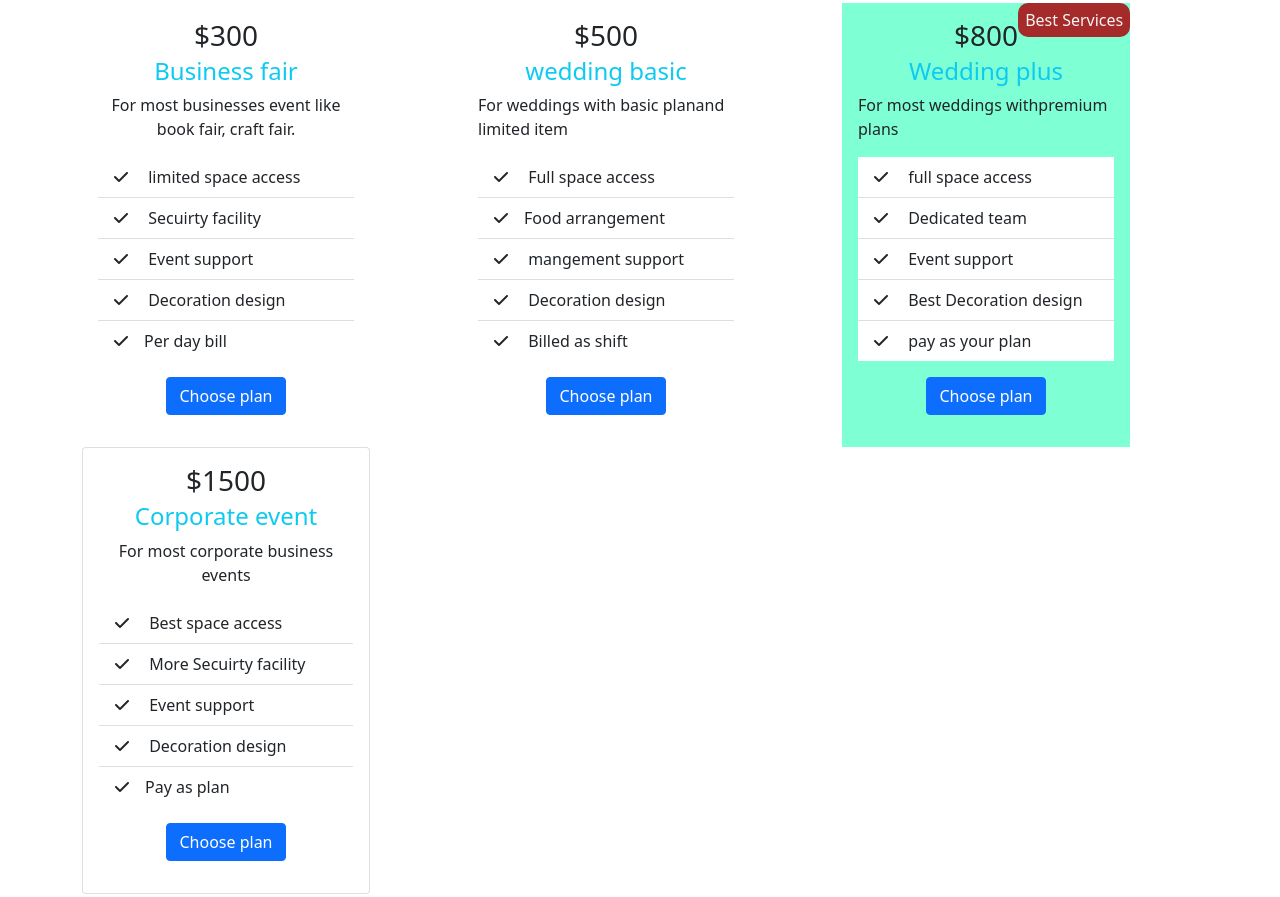
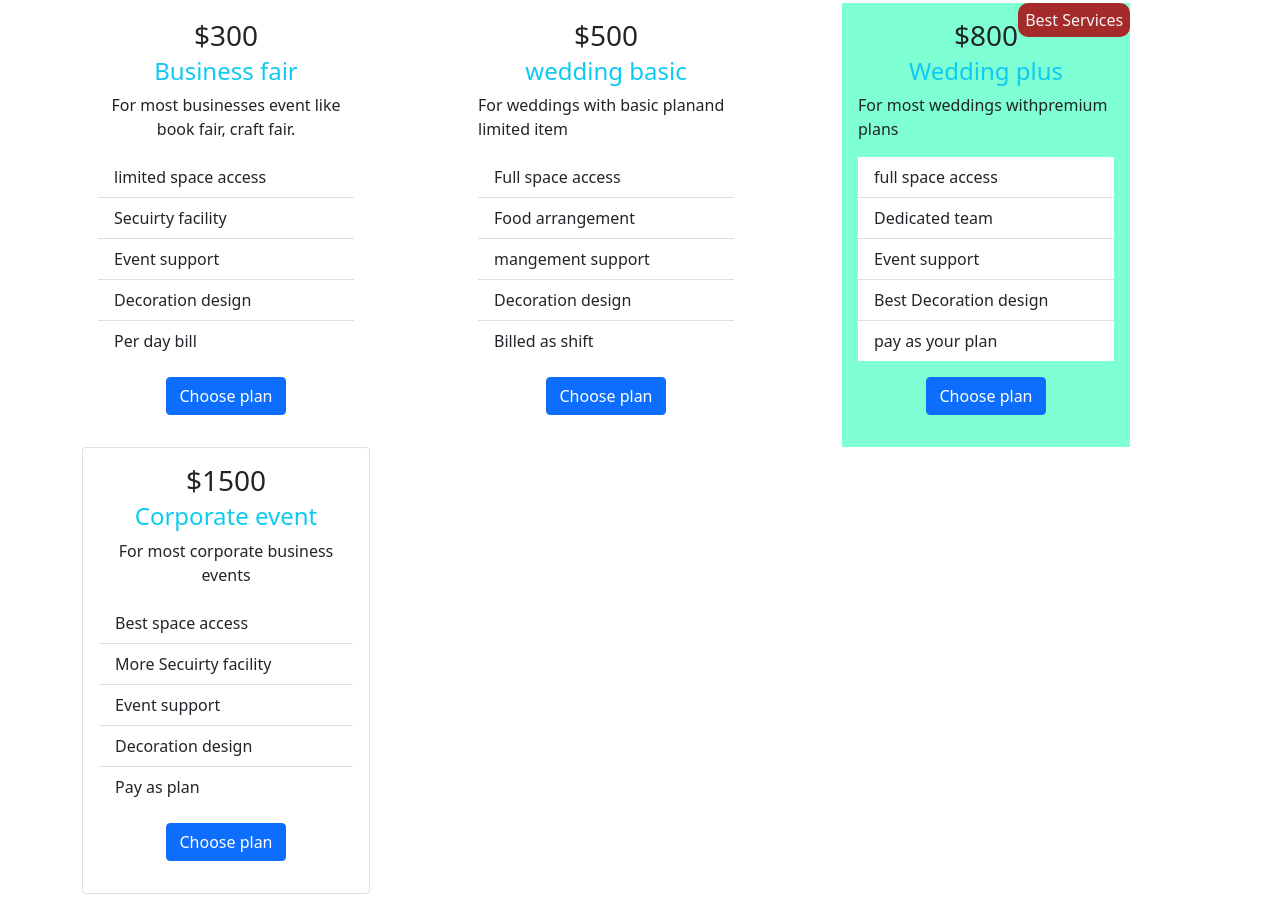
Before and after one commit to RatonRoy/convention-center, a plain HTML site: page index.html in a window 1280 px wide. Shown: the part 714-1611 px from the top of the page. Drawn offline with nearby package versions, Linux system fonts and the light colour scheme.

Commit message:
remove the font awosome icons

```diff
--- a/index.html
+++ b/index.html
@@ -7,6 +7,8 @@
   <title>Convention || Center </title>
   <!-- favicon icon  -->
   <link rel="shortcut icon" href="img/favicon.ico" type="image/x-icon">
+  <!-- font awosome icon  -->
+
   <!-- bootstrap styles  -->
   <link href="https://cdn.jsdelivr.net/npm/bootstrap@5.1.3/dist/css/bootstrap.min.css" rel="stylesheet" integrity="sha384-1BmE4kWBq78iYhFldvKuhfTAU6auU8tT94WrHftjDbrCEXSU1oBoqyl2QvZ6jIW3" crossorigin="anonymous">
   <!-- coustome styles -->
@@ -110,11 +112,11 @@
                             like book fair, craft fair.
                          </p>
                           <ul class="list-group list-group-flush text-start">
-                              <li class="list-group-item"> <i class="fas fa-check pe-3"></i> limited space access</li>
-                              <li class="list-group-item"> <i class="fas fa-check pe-3"></i> Secuirty facility</li>
-                              <li class="list-group-item"> <i class="fas fa-check pe-3"></i> Event support</li>
-                              <li class="list-group-item"> <i class="fas fa-check pe-3"></i> Decoration design</li>
-                              <li class="list-group-item"> <i class="fas fa-check pe-3"></i>Per day bill </li>
+                              <li class="list-group-item">  limited space access</li>
+                              <li class="list-group-item">  Secuirty facility</li>
+                              <li class="list-group-item">  Event support</li>
+                              <li class="list-group-item">  Decoration design</li>
+                              <li class="list-group-item"> Per day bill </li>
 
                           </ul>
                         <p class="text-center pt-3">
@@ -134,11 +136,11 @@
                             For weddings with basic planand limited item
                          </p>
                           <ul class="list-group list-group-flush text-start">
-                              <li class="list-group-item"> <i class="fas fa-check pe-3"></i> Full space access</li>
-                              <li class="list-group-item"> <i class="fas fa-check pe-3"></i>Food arrangement </li>
-                              <li class="list-group-item"> <i class="fas fa-check pe-3"></i> mangement support</li>
-                              <li class="list-group-item"> <i class="fas fa-check pe-3"></i> Decoration design</li>
-                              <li class="list-group-item"> <i class="fas fa-check pe-3"></i> Billed as shift </li>
+                              <li class="list-group-item">  Full space access</li>
+                              <li class="list-group-item"> Food arrangement </li>
+                              <li class="list-group-item">  mangement support</li>
+                              <li class="list-group-item">  Decoration design</li>
+                              <li class="list-group-item">  Billed as shift </li>
 
                           </ul>
                         <p class="text-center pt-3">
@@ -159,11 +161,11 @@
                            For most weddings withpremium plans
                          </p>
                           <ul class="list-group list-group-flush text-start">
-                              <li class="list-group-item"> <i class="fas fa-check pe-3"></i> full space access</li>
-                              <li class="list-group-item"> <i class="fas fa-check pe-3"></i> Dedicated team</li>
-                              <li class="list-group-item"> <i class="fas fa-check pe-3"></i> Event support</li>
-                              <li class="list-group-item"> <i class="fas fa-check pe-3"></i> Best Decoration design</li>
-                              <li class="list-group-item"> <i class="fas fa-check pe-3"></i> pay as your plan </li>
+                              <li class="list-group-item">  full space access</li>
+                              <li class="list-group-item">  Dedicated team</li>
+                              <li class="list-group-item">  Event support</li>
+                              <li class="list-group-item">  Best Decoration design</li>
+                              <li class="list-group-item">  pay as your plan </li>
 
                           </ul>
                         <p class="text-center pt-3">
@@ -183,11 +185,11 @@
                             For most corporate business events
                          </p>
                           <ul class="list-group list-group-flush text-start">
-                              <li class="list-group-item"> <i class="fas fa-check pe-3"></i> Best space access</li>
-                              <li class="list-group-item"> <i class="fas fa-check pe-3"></i> More Secuirty facility</li>
-                              <li class="list-group-item"> <i class="fas fa-check pe-3"></i> Event support</li>
-                              <li class="list-group-item"> <i class="fas fa-check pe-3"></i> Decoration design</li>
-                              <li class="list-group-item"> <i class="fas fa-check pe-3"></i>Pay as plan  </li>
+                              <li class="list-group-item">  Best space access</li>
+                              <li class="list-group-item">  More Secuirty facility</li>
+                              <li class="list-group-item">  Event support</li>
+                              <li class="list-group-item">  Decoration design</li>
+                              <li class="list-group-item"> Pay as plan  </li>
 
                           </ul>
                         <p class="text-center pt-3">
```
